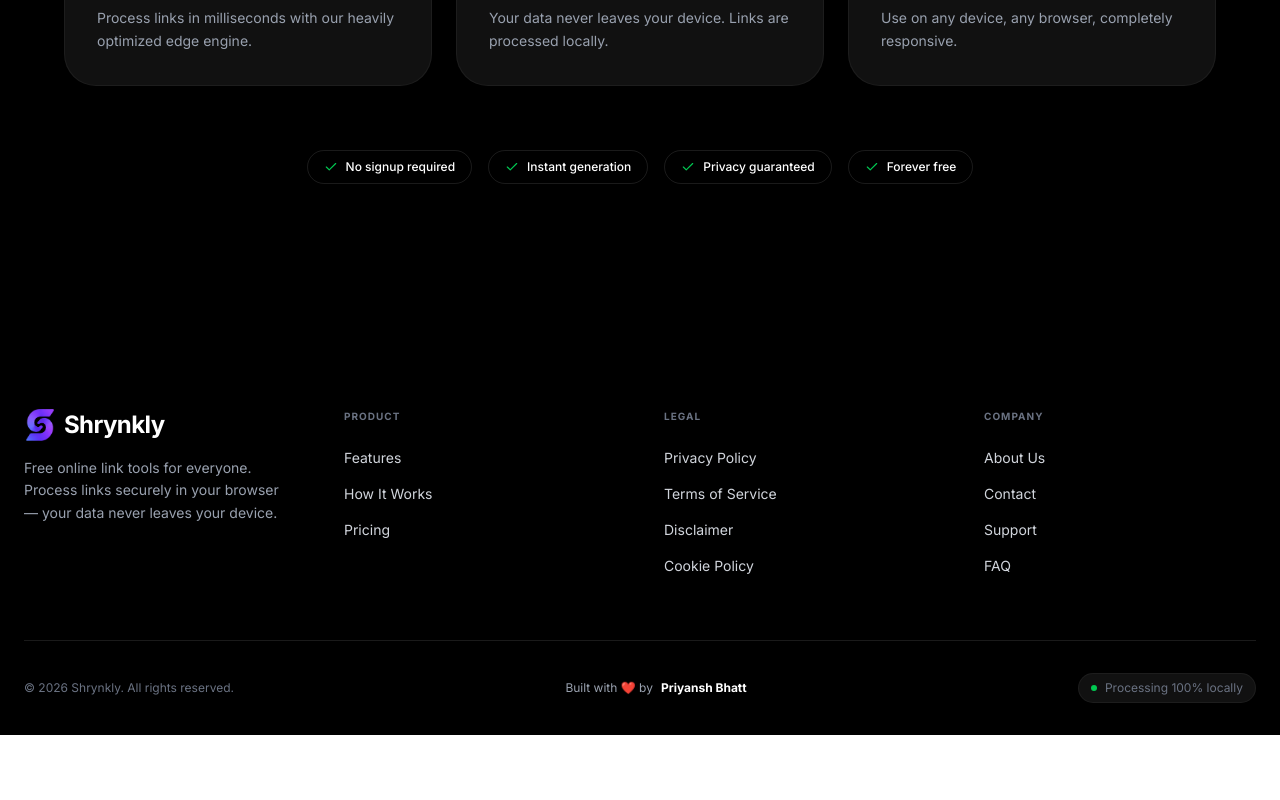
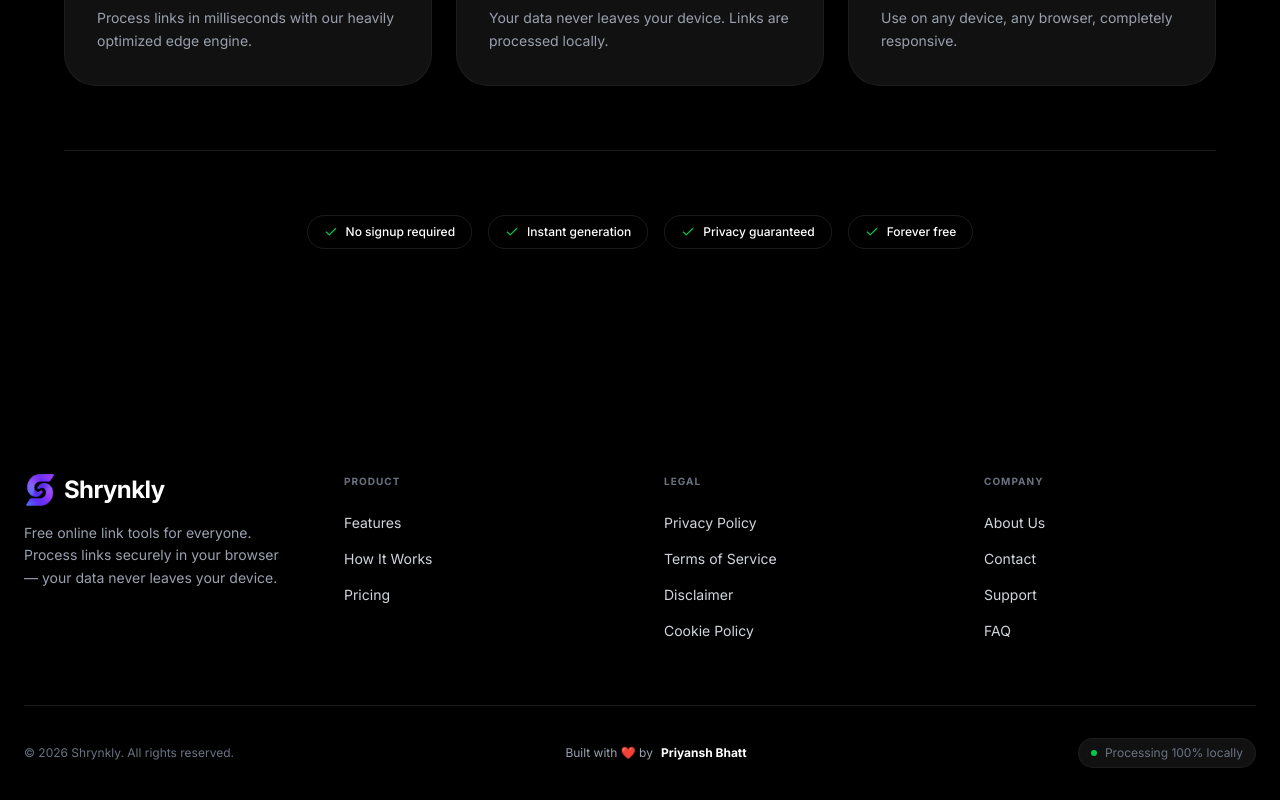
Before and after one commit to thepriyanshbhatt/Shrynkly-URL-Shortner, a React (Vite) app in the folder frontend/: page / in a window 1280 px wide. Shown: the part 2425-3225 px from the top of the page. Before the commit the page ends 3160 px from the top, so only its background shows below. Built offline with nearby package versions, Linux system fonts and the light colour scheme.

Commit message:
Add separator border above feature pills in Why Shrynkly section

```diff
--- a/frontend/src/App.jsx
+++ b/frontend/src/App.jsx
@@ -385,8 +385,7 @@ function App() {
               <p className="text-gray-400 text-sm leading-relaxed">Use on any device, any browser, completely responsive.</p>
             </div>
           </div>
-
-          <div className="flex flex-wrap justify-center gap-4 text-xs font-medium">
+          <div className="flex flex-wrap justify-center gap-4 text-xs font-medium w-full pt-16 border-t border-white/10">
             <span className="px-4 py-2 rounded-full border border-white/10 flex items-center gap-2"><Check size={14} className="text-green-500"/> No signup required</span>
             <span className="px-4 py-2 rounded-full border border-white/10 flex items-center gap-2"><Check size={14} className="text-green-500"/> Instant generation</span>
             <span className="px-4 py-2 rounded-full border border-white/10 flex items-center gap-2"><Check size={14} className="text-green-500"/> Privacy guaranteed</span>
```
